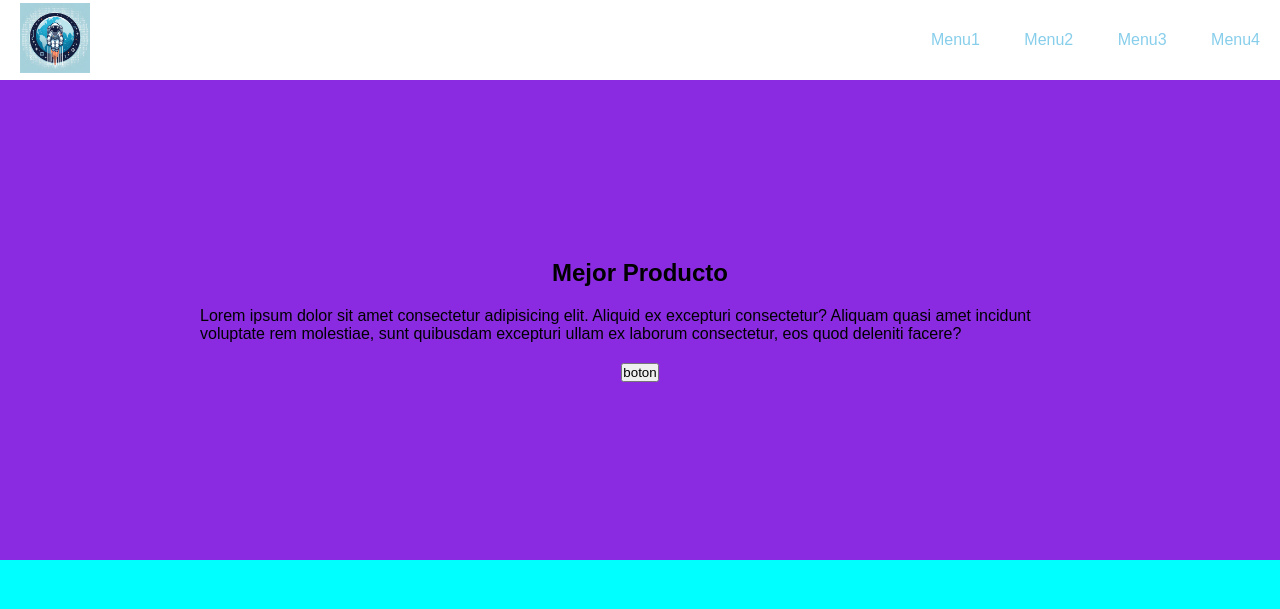
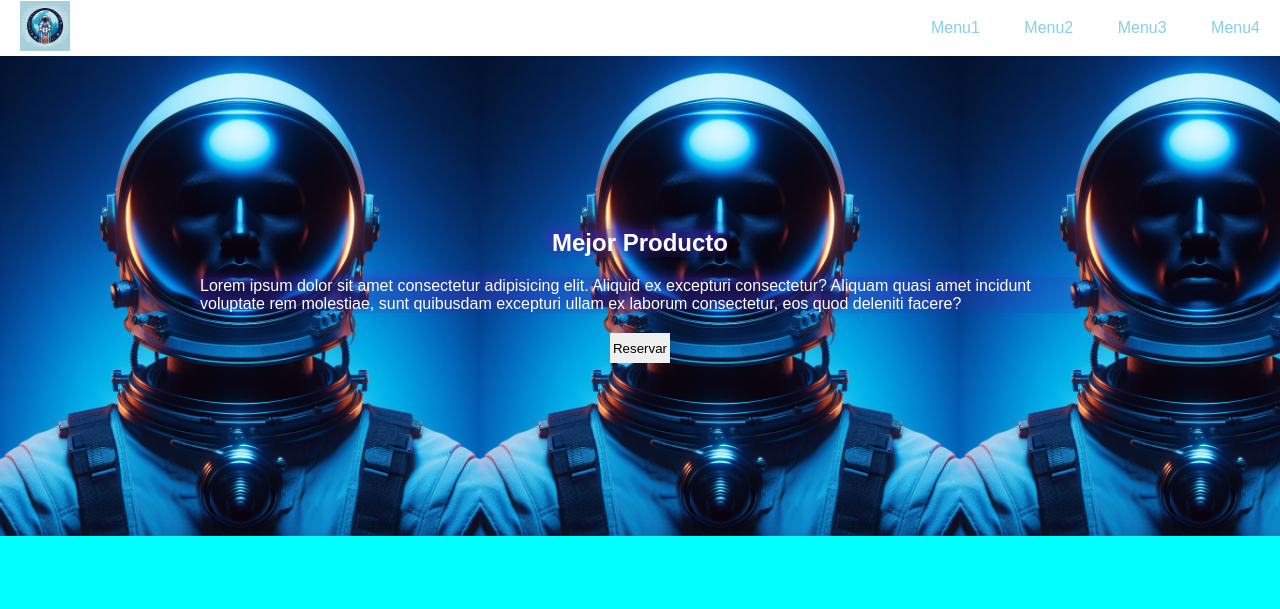
Before and after one commit to RobinsonMosqueraCubides/refuerzoGridFlex, a plain HTML site: page index.html in a window 1280 px wide. Shown: the top 609 px of the page. Drawn offline with Linux system fonts and the light colour scheme.

Commit message:
Style: :alembic: cambio al background y las letras
Se agrega la imagen al background y se modifica las letras para mejorar la visibilidad

@CampusLands
Commit SHA: b29e9b8da8270deddc61e524f8fcaae9580851f0

```diff
--- a/css/style.css
+++ b/css/style.css
@@ -10,7 +10,7 @@ body{
 }
 nav{
     width: 100%;
-    height: 10vh;
+    height: 7vh;
     display: flex;
 }
 .contenedora{
@@ -22,7 +22,8 @@ nav{
 }
 .contenedora .logo img{
     margin-left: 20px;
-    width: 70px;
+    width: 50px;
+    height: 50px;
 }
 .contenedora .Menus a{
     color: skyblue;
@@ -54,21 +55,40 @@ nav{
     justify-content: center;
     align-items: center;
     flex-direction: column;
-    background-color: blueviolet;
+    background-image: url(/storage/image/principal1.jpeg);
+    background-size: contain;
 }
 
 .titulo{
     display: flex;
     align-items: center;
+
 }
 .titulo h1{
     margin: 20px;
+    color: white;
+    padding: auto;
+    filter: drop-shadow(-5px -5px 5px rgb(64, 42, 189));
+    background-color: rgba(64, 42, 189, 0.116);
+
 }
 section .parrafo p{
     margin: 0 200px;
+    display: flex;
+    justify-content: center;
+    color: white;
+    filter: drop-shadow(-5px -5px 5px rgb(64, 42, 189));
+    background-color: rgba(64, 42, 189, 0.116);
 }
 section .boton button{
     margin: 20px;
+    border: none;
+    display: flex;
+    align-items: center;
+    justify-content: center;
+    height: 30px;
+    width: 60px;
+    cursor: pointer;
 }
 .parte2{
     width: 100%;
--- a/index.html
+++ b/index.html
@@ -28,7 +28,7 @@
             <p>Lorem ipsum dolor sit amet consectetur adipisicing elit. Aliquid ex excepturi consectetur? Aliquam quasi amet incidunt voluptate rem molestiae, sunt quibusdam excepturi ullam ex laborum consectetur, eos quod deleniti facere?</p>
         </div>
         <div class="boton">
-            <button>boton</button>
+            <button>Reservar</button>
         </div>
     </section>
     <article class="parte2">
@@ -66,9 +66,9 @@
                 <h2>TituloFormulario</h2>
                 <p>Lorem ipsum dolor sit, amet consectetur adipisicing elit. Rerum officia in laudantium accusantium praesentium accusamus laborum, eveniet voluptatum hic mollitia voluptatibus ducimus reiciendis nemo quis ea, veniam earum expedita. Obcaecati?</p>
             <div class="informacion">
-                <input type="text" id="nombre">
-                <input type="email" id="email">
-                <input type="text" id="mensaje">
+                <input type="text" id="nombre" placeholder="Nombre y Apellidos">
+                <input type="email" id="email" placeholder="Correo electronico">
+                <input type="text" id="mensaje" placeholder="Mensaje o Sugerencia">
             </div>
             </div>
         </section>
```
Also changed, not shown: storage/image/principal1.jpeg (added), storage/image/principal2.jpeg (added), storage/image/principal3.jpeg (added), storage/image/principal4.jpeg (renamed from storage/image/imagen principal.jpeg).
